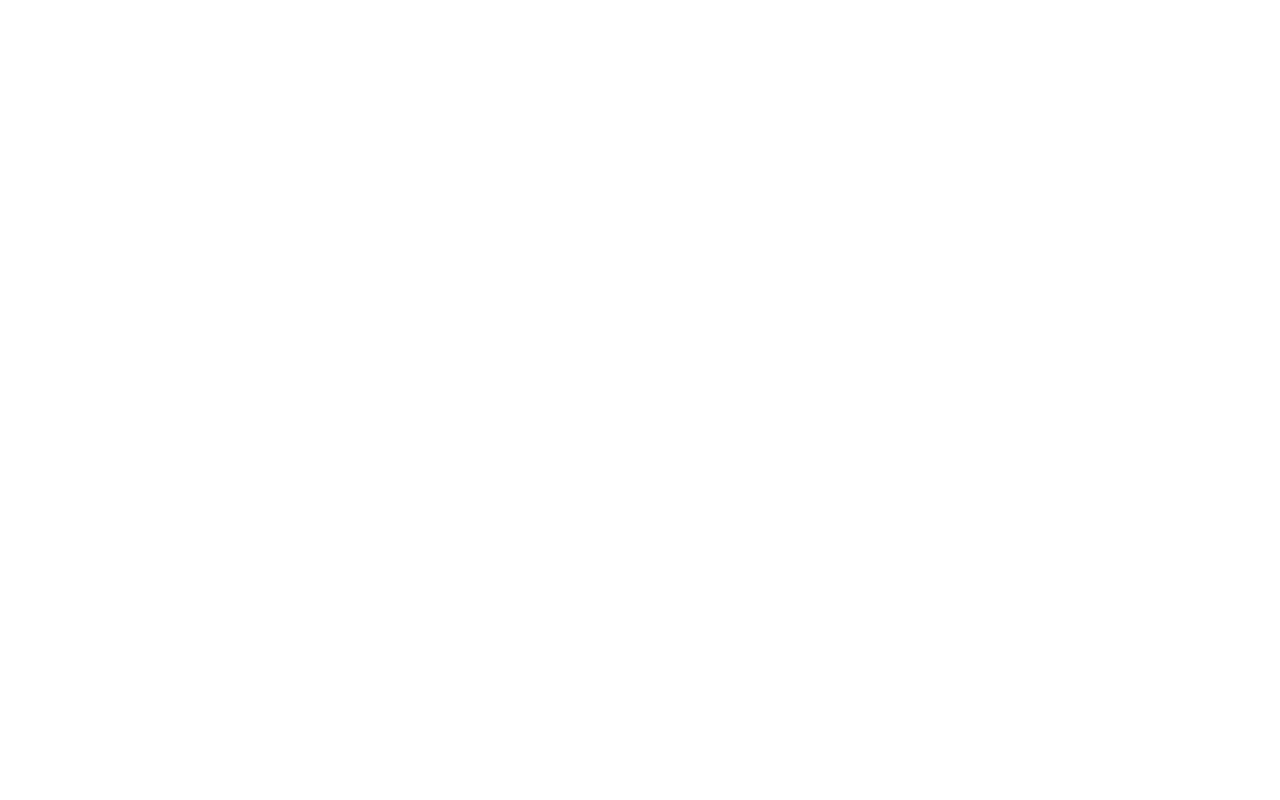
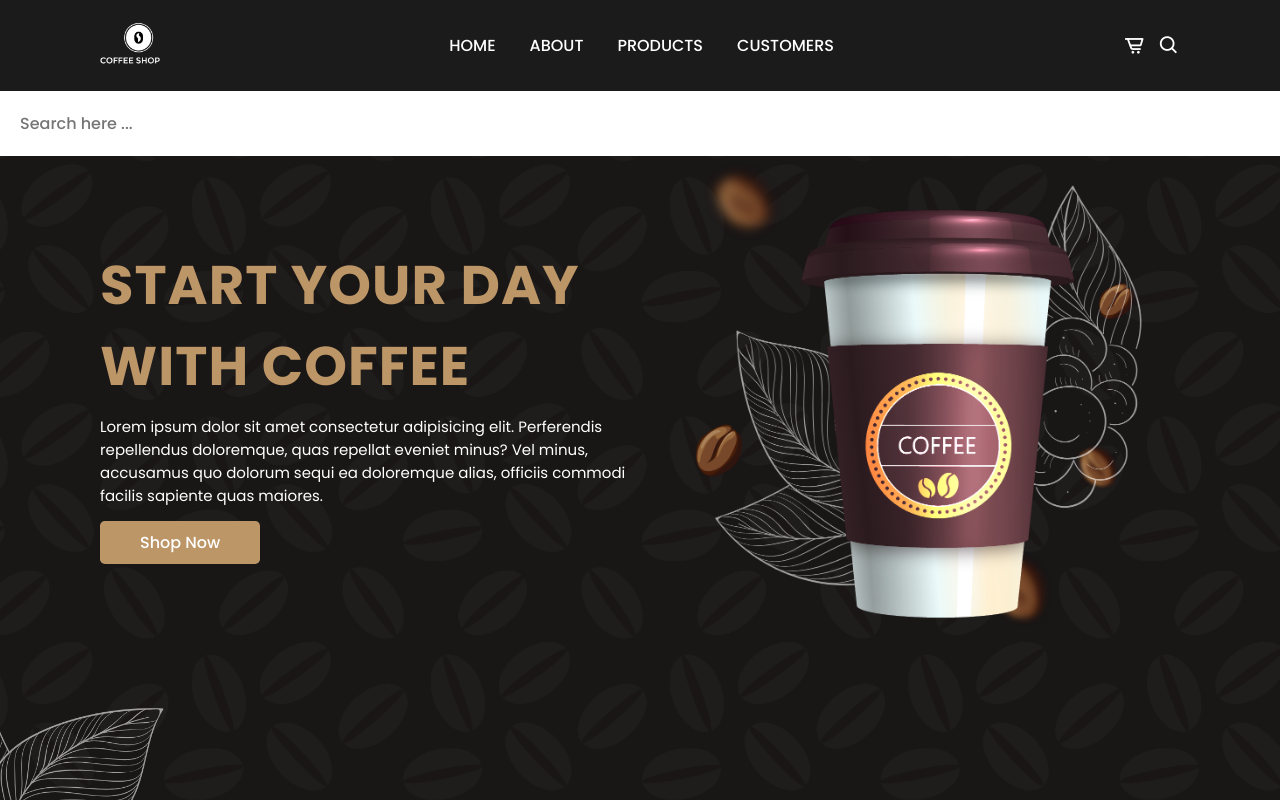
Before and after one commit to HerrOzguven/Website-Projekten-mit-HTML-CSS-JavaScript, a plain HTML site: page 4_Coffee Shop Website/index.html in a window 1280 px wide. Drawn offline with nearby package versions, Linux system fonts and the light colour scheme.

Commit message:
html ve css dosyalarina coffee shop icin eklemeler yapildi.

```diff
--- a/4_Coffee Shop Website/index.html
+++ b/4_Coffee Shop Website/index.html
@@ -0,0 +1,62 @@
+<!DOCTYPE html>
+<html lang="en">
+  <head>
+    <meta charset="UTF-8" />
+    <meta name="viewport" content="width=device-width, initial-scale=1.0" />
+    <link
+      rel="stylesheet"
+      href="https://cdn.jsdelivr.net/npm/boxicons@2.1.4/css/boxicons.min.css"
+    />
+    <link rel="stylesheet" href="style.css" />
+    <title>Responsive Coffee Shop Website</title>
+  </head>
+  <body>
+    <!-- navbar -->
+    <header>
+      <a href="#" class="logo">
+        <img src="img/logo.png" alt="" />
+      </a>
+      <!-- menu icon -->
+      <i class="bx bx-menu" id="menu-icon"></i>
+      <!-- links -->
+      <ul class="navbar">
+        <li><a href="#home">Home</a></li>
+        <li><a href="#about">About</a></li>
+        <li><a href="#products">Products</a></li>
+        <li><a href="#customers">Customers</a></li>
+      </ul>
+      <!-- icons -->
+      <div class="header-icon">
+        <i class="bx bx-cart-alt"></i>
+        <i class="bx bx-search" id="search-icon"></i>
+      </div>
+      <!-- search box -->
+      <div class="search-box">
+        <input type="search" placeholder="Search here ..." />
+      </div>
+    </header>
+
+    <!-- home -->
+    <section class="home" id="home">
+      <div class="home-text">
+        <h1>
+          Start your day <br />
+          with coffee
+        </h1>
+        <p>
+          Lorem ipsum dolor sit amet consectetur adipisicing elit. Perferendis
+          repellendus doloremque, quas repellat eveniet minus? Vel minus,
+          accusamus quo dolorum sequi ea doloremque alias, officiis commodi
+          facilis sapiente quas maiores.
+        </p>
+        <a href="#" class="btn">Shop Now</a>
+      </div>
+
+      <div class="home-img">
+        <img src="img/main.png" alt="" />
+      </div>
+    </section>
+
+    <script src="main.js"></script>
+  </body>
+</html>
--- a/4_Coffee Shop Website/style.css
+++ b/4_Coffee Shop Website/style.css
@@ -19,3 +19,137 @@
   --bg-color: #fff; /* Clean white background */
   --box-shadow: 2px 2px 10px 4px rgb(14 55 54 / 15%);
 }
+
+section {
+  padding: 50px 100px;
+}
+
+img {
+  width: 100%;
+}
+
+body {
+  color: var(--text-color);
+}
+
+/*header*/
+header {
+  position: fixed;
+  width: 100%;
+  top: 0;
+  right: 0;
+  z-index: 1000;
+  display: flex;
+  justify-content: space-between;
+  align-items: center;
+  padding: 18px 100px;
+  transition: 0.5s linear;
+  background: var(--text-color);
+}
+
+.logo img {
+  width: 60px;
+}
+.navbar {
+  display: flex;
+}
+
+.navbar a {
+  padding: 8px 17px;
+  color: var(--bg-color);
+  font-size: 1rem;
+  text-transform: uppercase;
+  font-weight: 500;
+}
+
+.navbar a:hover {
+  background: var(--main-color);
+  border-radius: 0.2rem;
+  transition: 0.2s all linear;
+}
+
+.header-icon {
+  font-size: 22px;
+  cursor: pointer;
+  z-index: 10000;
+  display: flex;
+  column-gap: 0.8rem;
+}
+
+.header-icon .bx {
+  color: var(--bg-color);
+}
+.header-icon .bx:hover {
+  color: var(--main-color);
+}
+#menu-icon {
+  color: var(--bg-color);
+  font-size: 24px;
+  z-index: 100001;
+  cursor: pointer;
+  display: none;
+}
+
+.search-box {
+  position: absolute;
+  top: 100%;
+  left: 50%;
+  transform: translate(-50%);
+  background: var(--bg-color);
+  width: 100%;
+}
+.search-box.active {
+  top: 110%;
+  box-shadow: var(--box-shadow);
+  transition: 0.2s all linear;
+}
+.search-box input {
+  padding: 20px;
+  border: none;
+  outline: none;
+  width: 100%;
+  font-size: 1rem;
+  color: var(--main-color);
+}
+.search-box input::placeholder {
+  font-size: 1rem;
+  font-weight: 500;
+}
+
+/*home*/
+.home {
+  width: 100%;
+  min-height: 100vh;
+  background: url(img/bg.png);
+  background-repeat: no-repeat;
+  background-size: cover;
+  background-position: center;
+  display: grid;
+  grid-template-columns: repeat(auto-fit, minmax(17rem, auto));
+  align-items: center;
+  gap: 1.5rem;
+}
+
+.home .home-text h1 {
+  font-size: 3.4rem;
+  color: var(--main-color);
+  text-transform: uppercase;
+  letter-spacing: 1px;
+}
+.home .home-text p {
+  font-size: 0.938rem;
+  color: var(--bg-color);
+  margin: 0.5rem 0 1.4rem;
+}
+
+.btn {
+  padding: 10px 40px;
+  border-radius: 0.3rem;
+  background: var(--main-color);
+  color: var(--bg-color);
+  font-weight: 500;
+}
+
+.btn :hover {
+  background: #8a6f4d;
+}
```
